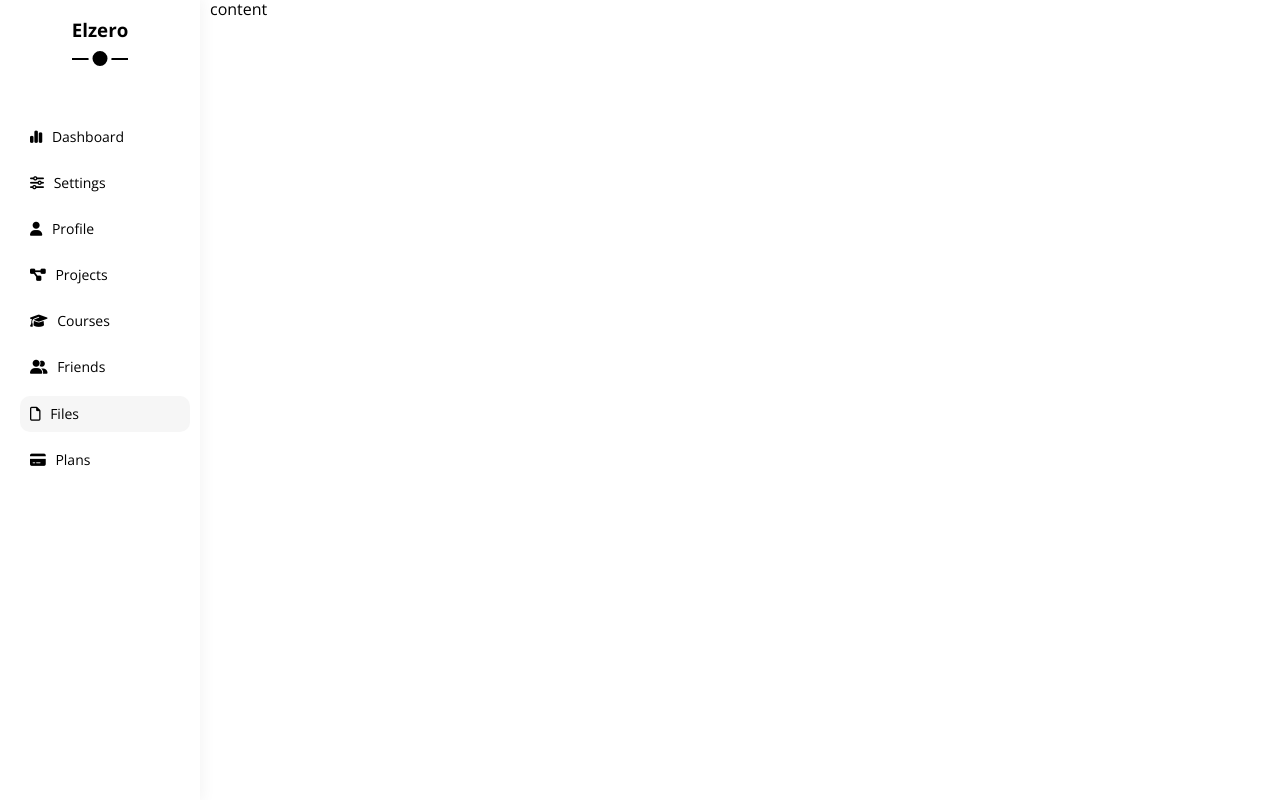
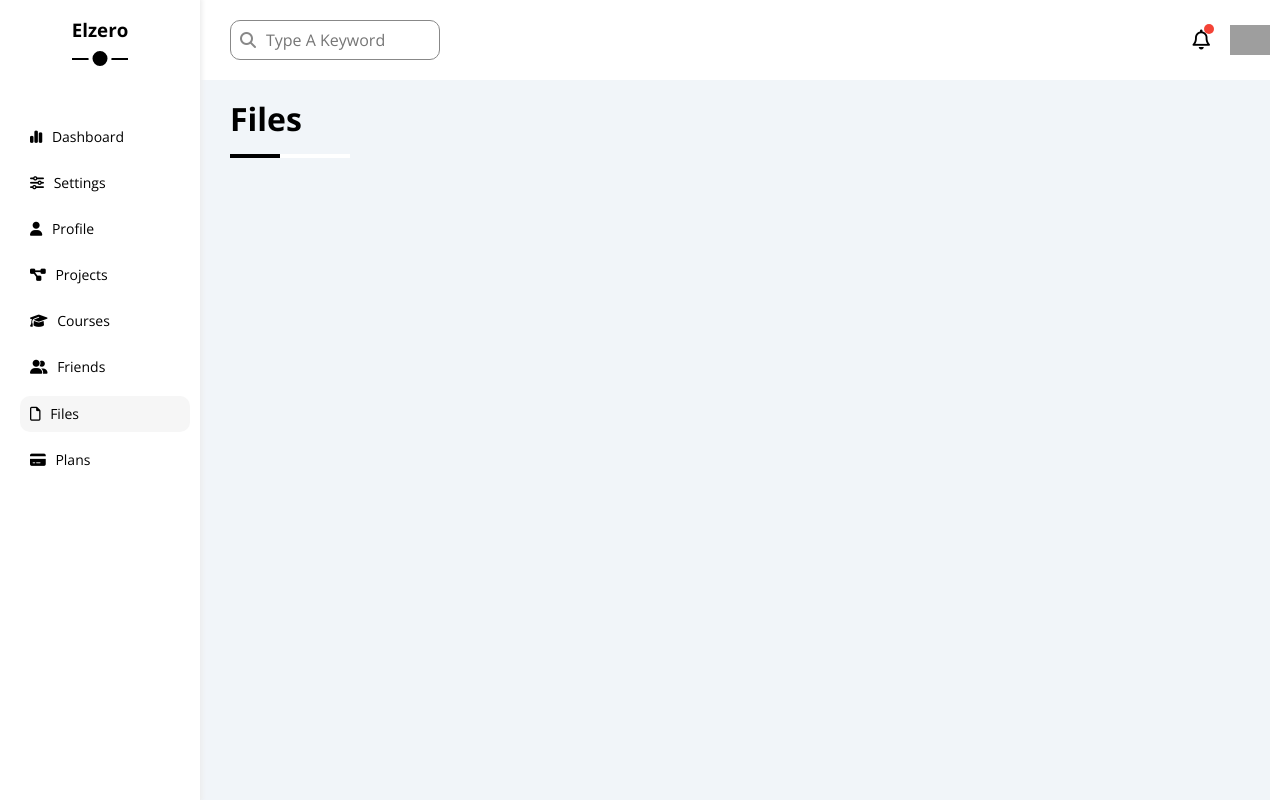
Before and after one commit to HichamIssoual/Template-Six, a plain HTML site: page pages/files.html in a window 1280 px wide. Drawn offline with nearby package versions, Linux system fonts and the light colour scheme; grey boxes are pictures that could not be loaded.

Commit message:
Complete head of pages Dashboards

```diff
--- a/css/dashboard.css
+++ b/css/dashboard.css
@@ -23,15 +23,15 @@ a {
 }
 .dashboard {
     display: flex;
-    gap: 10px;
 }
 .dashboard .sidebar {
     min-height: 100vh;
     background-color: white;
     width: 200px;
-    box-shadow: 0 0 15px 2px #f3f3f3;
+    box-shadow: 0 0 5px 2px #ececec;
     padding-left: 10px;
     padding-right: 10px;
+    z-index: 1000000;
 }
 .dashboard .sidebar .logo {
     display: flex;
@@ -107,3 +107,109 @@ a {
         display: none;
     }
 }
+/* Start Head Of Dashboard */
+.content {
+    width: calc(100% - 210px );
+    background-color: #f1f5f9;
+}
+.content .head {
+    display: flex;
+    align-items: center;
+    justify-content: space-between;
+    height: 80px;
+    background-color: white;
+}
+.mr-left-30 {
+    margin-left: 30px;
+}
+.content .head .input {
+    position: relative;
+}
+.content .head .input::before {
+    font: var(--fa-font-solid);
+    content: '\f002';
+    color: var(--grey-color);
+    left: 10px;
+    position: absolute;
+    top: 50%;
+    z-index: 2;
+    transform: translateY(-50%);
+}
+.content .head .input input {
+    width: 210px;
+    padding: 10px 5px;
+    padding-left: 35px;
+    border-radius: 10px;
+    border: 1px solid var(--grey-color);
+    position: relative;
+    transition: 0.3s;
+}
+.content .head .input input:focus {
+    width: 250px;
+}
+.content .head .input input:focus::placeholder {
+    color: transparent;
+}
+.content .head .img-and-icon {
+    display: flex;
+    align-items: center;
+}
+.content .head .img-and-icon i {
+    font-size: 20px;
+    position: relative;
+    cursor: pointer;
+}
+.content .head .img-and-icon i::after {
+    content: '';
+    position: absolute;
+    width: 10px;
+    height: 10px;
+    background-color: var(--red-color);
+    border-radius: 50%;
+    top: -6px;
+    left: 11px;
+}
+.content .head .img-and-icon img {
+    cursor: pointer;
+    width: 40px;
+    margin-left: 20px;
+}
+@media (min-width:0px) and (max-width:767px) {
+    .content {
+        width: calc(100% - 70px );
+    }
+    .content .head .input input {
+        width: 160px;
+        font-size: 13px;
+    }
+    .content .head .input input:focus {
+        width: 180px;
+    }
+    .content .head .img-and-icon img {
+        margin-left: 5px;
+        margin-right: 5px;
+    }
+}
+/* End Head Of Dashboard */
+/* Start Titles */
+.content .title h1{
+    position: relative;
+}
+.content .title h1::before {
+    content: '';
+    position: absolute;
+    width: 120px;
+    height: 4px;
+    bottom: -20px;
+    background-color: white;
+}
+.content .title h1::after {
+    content: '';
+    position: absolute;
+    width: 50px;
+    height: 4px;
+    bottom: -20px;
+    background-color: black;
+    left: 0;
+}
+/* End Titles */
--- a/pages/files.html
+++ b/pages/files.html
@@ -53,7 +53,18 @@
             </div>
         </div>
         <div class="content">
-            content
+            <div class="head">
+                <div class="input mr-left-30">
+                    <input type="search" placeholder="Type A Keyword">
+                </div>
+                <div class="img-and-icon">
+                    <i class="fa-regular fa-bell"></i>
+                    <img src="../images/avatar.png" alt="profile">
+                </div>
+            </div>
+            <div class="title mr-left-30">
+                <h1>Files</h1>
+            </div>
         </div>
     </div>
 </body>
```
Also changed, not shown: pages/courses.html (+12 -1 lines), pages/dashboard.html (+12 -1 lines), pages/friend.html (+12 -1 lines), pages/plans.html (+12 -1 lines), pages/profile.html (+12 -1 lines), pages/projects.html (+12 -1 lines), pages/settings.html (+12 -1 lines).
